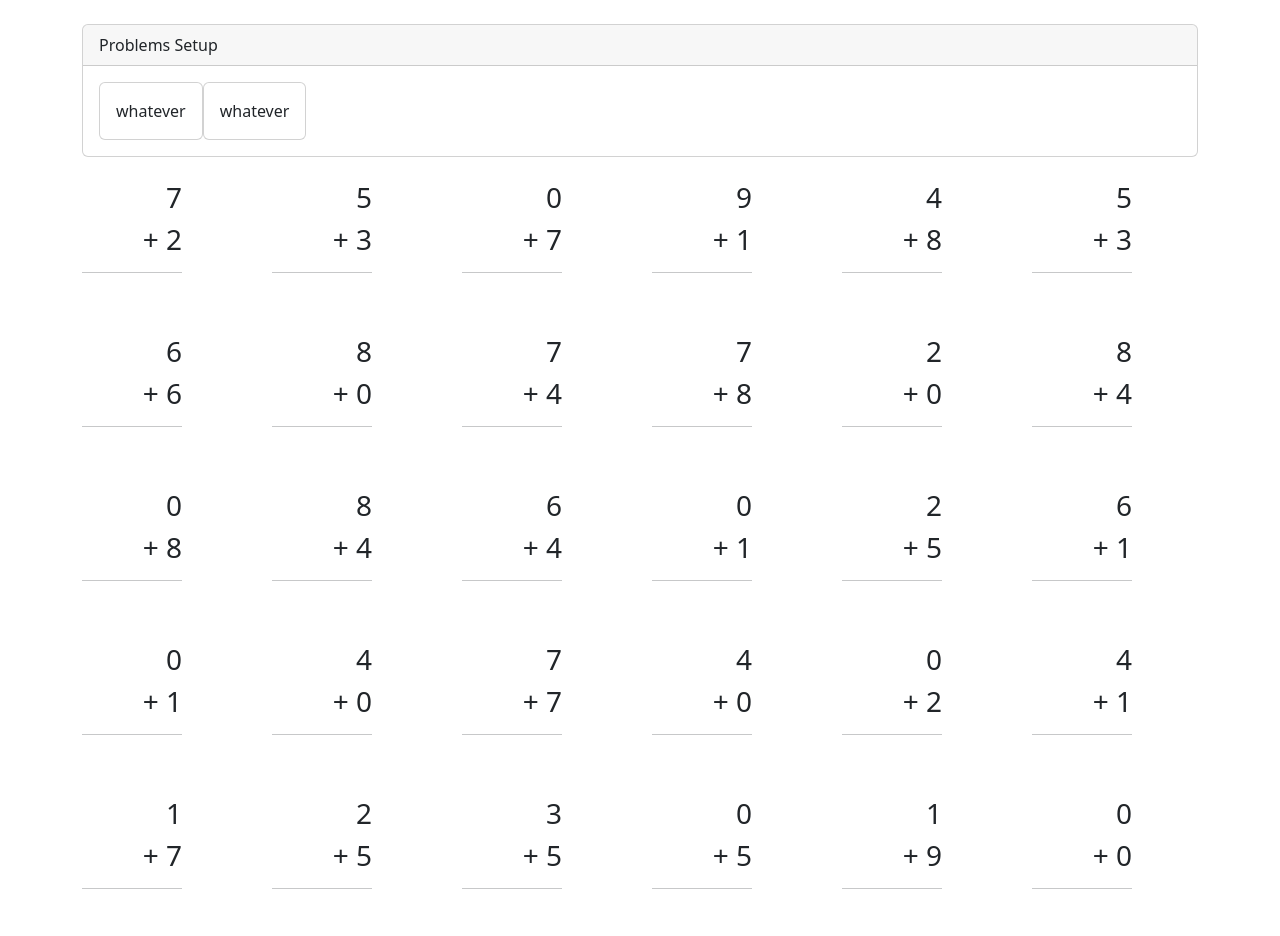
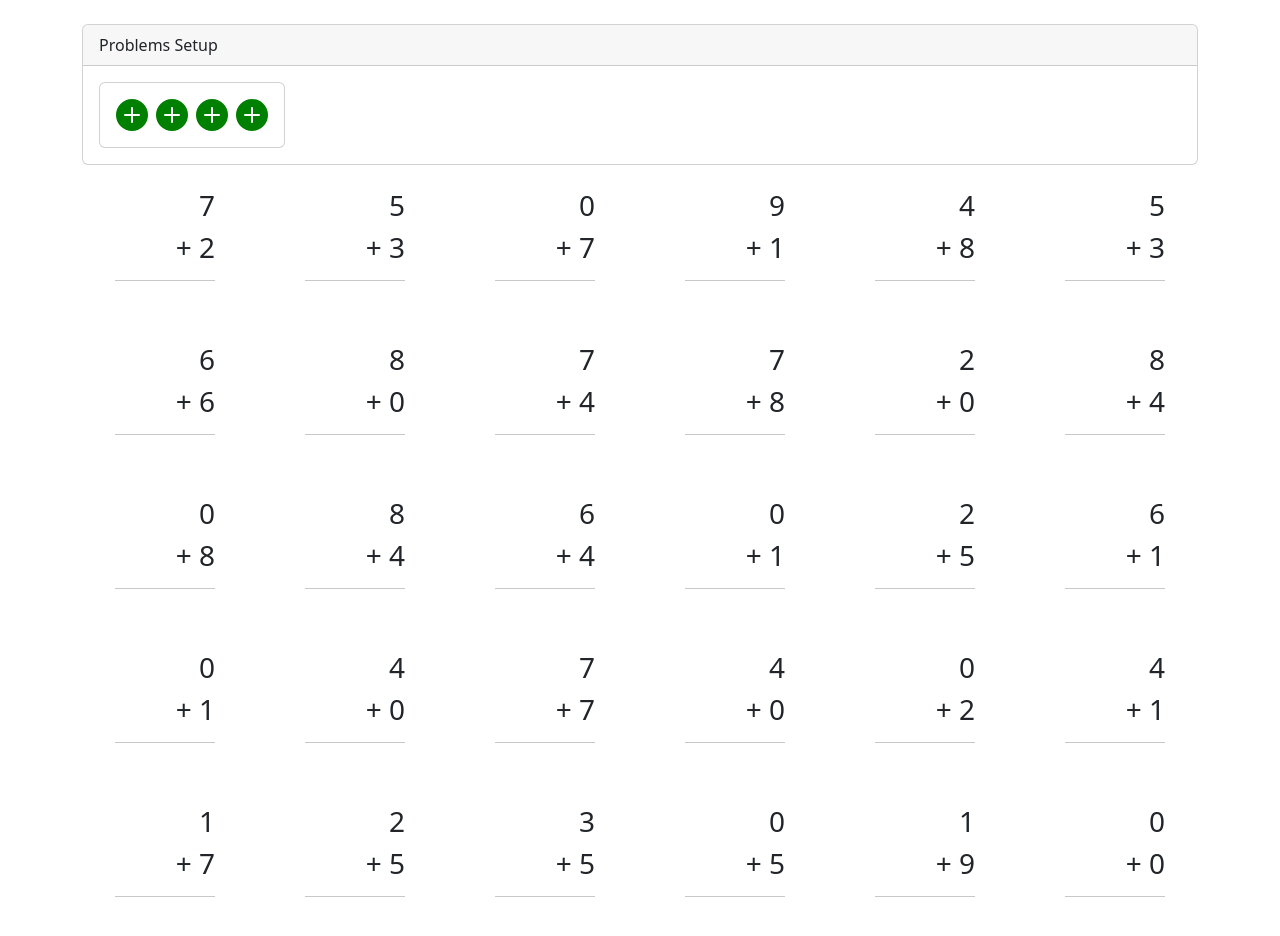
Before and after one commit to matthew-stockinger/problem-child, a React (Create React App) app: page / in a window 1280 px wide. Shown: the top 936 px of the page. Built offline with nearby package versions, Linux system fonts and the light colour scheme.

Commit message:
begin control panel operations component

```diff
--- a/src/App.js
+++ b/src/App.js
@@ -3,8 +3,9 @@ import ProblemsView from "./features/problems/ProblemsView";
 import ControlPanel from "./features/controlPanel/ControlPanel";
 
 function App() {
-  const problemsViewProps = {
-    operations: ["+"],
+  const [operations, setOperations] = React.useState(["+"]);
+  const stateProps = {
+    operations: operations,
     operand1Constraints: {
       min: 0,
       max: 10,
@@ -23,8 +24,8 @@ function App() {
 
   return (
     <div className="container pt-4">
-      <ControlPanel />
-      <ProblemsView state={problemsViewProps} />
+      <ControlPanel state={stateProps} />
+      <ProblemsView state={stateProps} />
     </div>
   );
 }
--- a/src/features/controlPanel/ControlPanel.js
+++ b/src/features/controlPanel/ControlPanel.js
@@ -2,14 +2,13 @@ import React from "react";
 import "bootstrap/dist/css/bootstrap.min.css";
 import Operations from "./Operations";
 
-const ControlPanel = () => {
+const ControlPanel = (props) => {
   return (
     <div className="card">
       <div className="card-header">Problems Setup</div>
       <div className="card-body">
         <div className="d-flex">
-          <Operations />
-          <Operations />
+          <Operations state={props.state.operations} />
         </div>
       </div>
     </div>
--- a/src/features/controlPanel/Operations.js
+++ b/src/features/controlPanel/Operations.js
@@ -1,10 +1,34 @@
 import React from "react";
 import "bootstrap/dist/css/bootstrap.min.css";
+import { BsPlusCircleFill } from "react-icons/bs";
+import { IconContext } from "react-icons";
 
-const Operations = () => {
+const Operations = (props) => {
+  const operations = props.state;
   return (
     <div className="card">
-      <div className="card-body">whatever</div>
+      <div className="card-body">
+        <span className="pe-1">
+          <IconContext.Provider value={{ size: "2rem", color: "green" }}>
+            <BsPlusCircleFill />
+          </IconContext.Provider>
+        </span>
+        <span className="px-1">
+          <IconContext.Provider value={{ size: "2rem", color: "green" }}>
+            <BsPlusCircleFill />
+          </IconContext.Provider>
+        </span>
+        <span className="px-1">
+          <IconContext.Provider value={{ size: "2rem", color: "green" }}>
+            <BsPlusCircleFill />
+          </IconContext.Provider>
+        </span>
+        <span className="ps-1">
+          <IconContext.Provider value={{ size: "2rem", color: "green" }}>
+            <BsPlusCircleFill />
+          </IconContext.Provider>
+        </span>
+      </div>
     </div>
   );
 };
--- a/src/features/problems/problemsView.css
+++ b/src/features/problems/problemsView.css
@@ -1,4 +1,5 @@
 .problemBox {
   height: 130px;
+  margin: 0 auto;
   width: 100px;
 }
```
